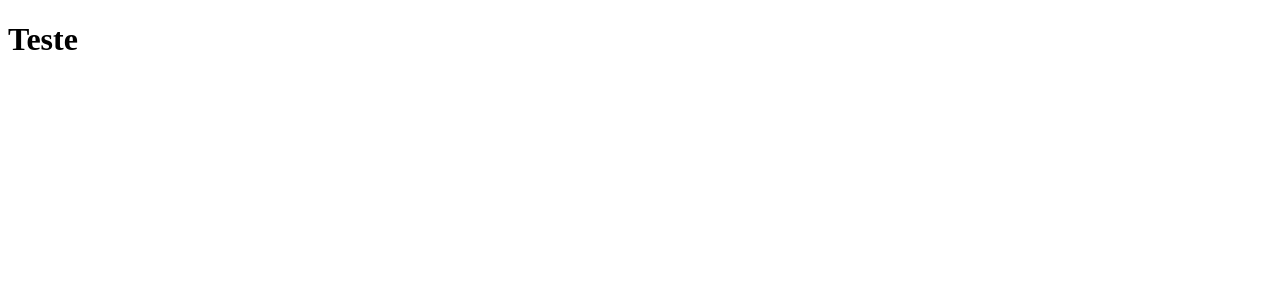
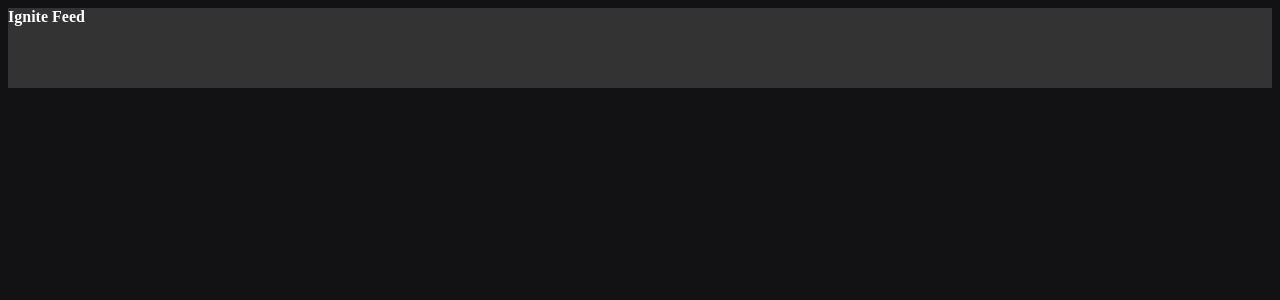
Before and after one commit to LucasLuann/ignite-reactjs, a React (Vite) app: page / in a window 1280 px wide. Shown: the top 300 px of the page. Built offline with nearby package versions, Linux system fonts and the light colour scheme.

Commit message:
Inicialização do componente Header da aplicação

```diff
--- a/src/App.jsx
+++ b/src/App.jsx
@@ -1,10 +1,9 @@
-import { useState } from 'react'
-import { Teste } from './Teste'
+import { Header } from './components/Header';
+
+import './styles.css';
 
 function App() {
-  return (
-    <Teste />
-  )
+  return <Header />;
 }
 
-export default App
+export default App;
--- /dev/null
+++ b/src/components/Header.jsx
@@ -0,0 +1,9 @@
+import styles from './Header.module.css';
+
+export function Header() {
+  return (
+    <header className={styles.header}>
+      <strong>Ignite Feed</strong>
+    </header>
+  );
+}
--- /dev/null
+++ b/src/components/Header.module.css
@@ -0,0 +1,4 @@
+.header {
+  background: #333;
+  height: 80px;
+}
--- /dev/null
+++ b/src/styles.css
@@ -0,0 +1,4 @@
+body{
+  background: #121214;
+  color: #fff;
+}
```
Also changed, not shown: package.json (line endings or trailing spaces), 1 other file (tests, documents, lock files or other folders).
